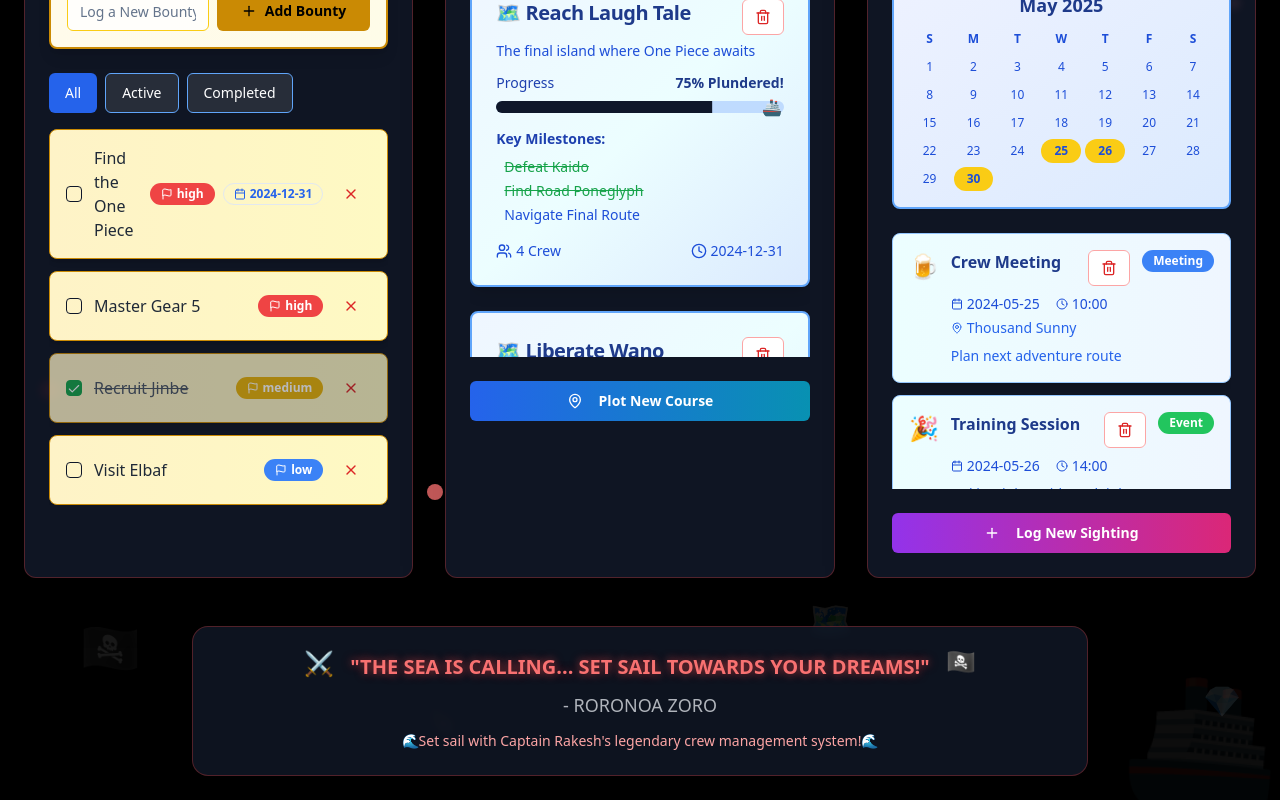
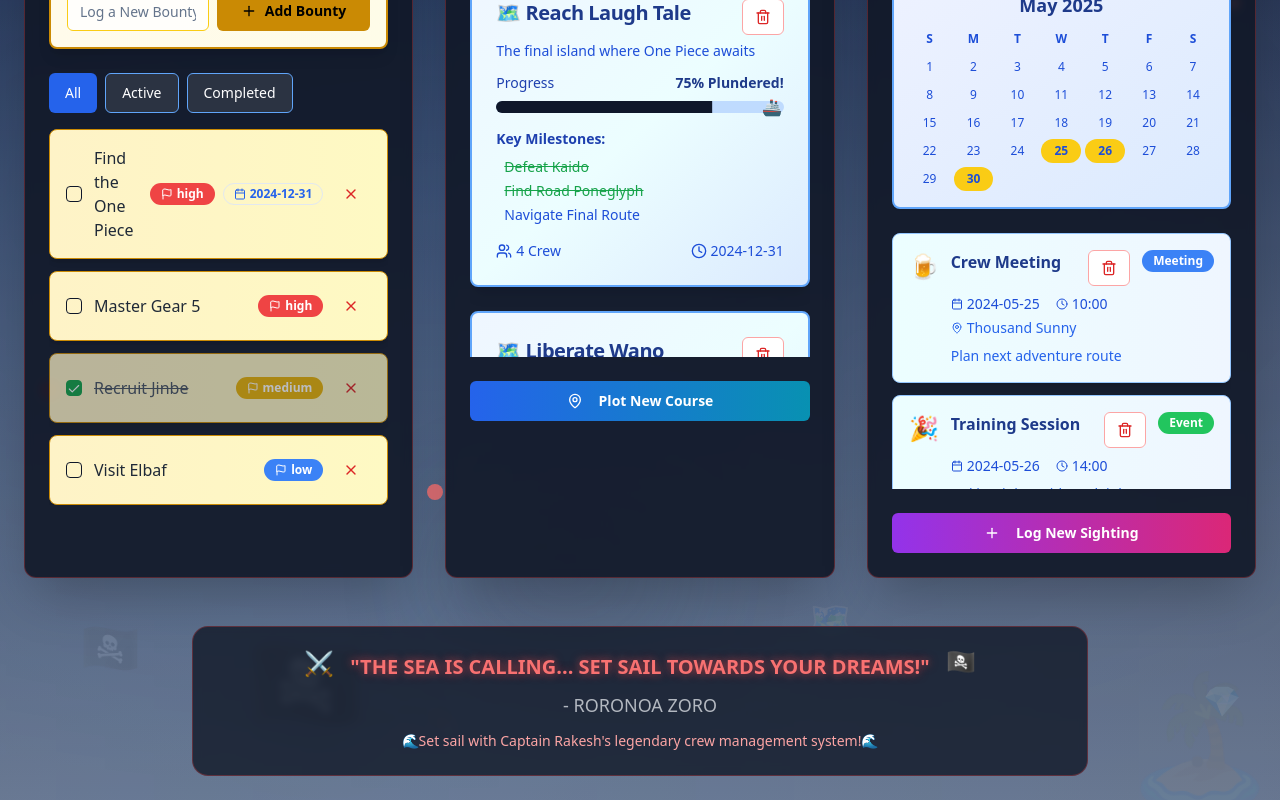
Before and after one commit to Rak-sh94/web-revamp-optimizer-ai, a React (Vite) app: page / in a window 1280 px wide. Shown: the part 400-1200 px from the top of the page. Built offline with nearby package versions, Linux system fonts and the light colour scheme.

Commit message:
Add Pirates of the Caribbean background
Implement a background with a black ship sailing, matching the user's request.

```diff
--- a/src/pages/Index.tsx
+++ b/src/pages/Index.tsx
@@ -287,6 +287,31 @@ const Index = () => {
                 -2px 2px 0px #000;
             }
           }
+          @keyframes ship-sail {
+            0% { transform: translateX(-200px) translateY(20px) rotate(-5deg); }
+            50% { transform: translateX(calc(50vw - 100px)) translateY(0px) rotate(0deg); }
+            100% { transform: translateX(calc(100vw + 200px)) translateY(10px) rotate(5deg); }
+          }
+          @keyframes ocean-waves {
+            0%, 100% {
+              background-position: 0% 50%;
+              opacity: 0.3;
+            }
+            50% {
+              background-position: 100% 50%;
+              opacity: 0.5;
+            }
+          }
+          @keyframes mist-float {
+            0%, 100% {
+              transform: translateX(0px) translateY(0px);
+              opacity: 0.1;
+            }
+            50% {
+              transform: translateX(30px) translateY(-10px);
+              opacity: 0.3;
+            }
+          }
           .animate-slide-in-left {
             animation: slide-in-left 0.8s ease-out;
           }
@@ -308,6 +333,15 @@ const Index = () => {
           .animate-header-glow {
             animation: header-glow 3s ease-in-out infinite;
           }
+          .animate-ship-sail {
+            animation: ship-sail 20s ease-in-out infinite;
+          }
+          .animate-ocean-waves {
+            animation: ocean-waves 8s ease-in-out infinite;
+          }
+          .animate-mist-float {
+            animation: mist-float 15s ease-in-out infinite;
+          }
           .text-stroke-header {
             color: #ef4444;
             text-shadow:
@@ -317,12 +351,42 @@ const Index = () => {
               -2px 2px 0px #000,
               0 0 10px rgba(239, 68, 68, 0.5);
           }
+          .ocean-gradient {
+            background: linear-gradient(180deg,
+              rgba(0, 0, 0, 1) 0%,
+              rgba(15, 23, 42, 0.9) 30%,
+              rgba(30, 41, 59, 0.8) 60%,
+              rgba(51, 65, 85, 0.7) 100%
+            );
+          }
         `
       }} />
 
-      <div className="min-h-screen bg-black relative overflow-hidden">
+      <div className="min-h-screen bg-black relative overflow-hidden ocean-gradient">
+        {/* Animated Ocean Waves Background */}
+        <div className="absolute inset-0 opacity-20 animate-ocean-waves"
+             style={{
+               background: `radial-gradient(ellipse at center, rgba(59, 130, 246, 0.3) 0%, transparent 70%),
+                           linear-gradient(90deg, rgba(29, 78, 216, 0.2) 0%, rgba(59, 130, 246, 0.3) 50%, rgba(29, 78, 216, 0.2) 100%)`,
+               backgroundSize: '200% 100%'
+             }}>
+        </div>
+
+        {/* Sailing Pirate Ship */}
+        <div className="absolute bottom-20 left-0 opacity-30 animate-ship-sail z-0">
+          <div className="text-8xl filter drop-shadow-2xl">🏴‍☠️</div>
+          {/* Ship wake effect */}
+          <div className="absolute -bottom-4 -right-8 text-4xl opacity-50 animate-wave-motion">〰️</div>
+          <div className="absolute -bottom-2 -right-16 text-3xl opacity-30 animate-wave-motion delay-500">〰️</div>
+        </div>
+
+        {/* Floating Mist/Fog */}
+        <div className="absolute top-32 left-1/4 w-64 h-32 bg-gray-600 rounded-full blur-3xl opacity-10 animate-mist-float"></div>
+        <div className="absolute top-48 right-1/3 w-48 h-24 bg-gray-500 rounded-full blur-3xl opacity-15 animate-mist-float delay-1000"></div>
+        <div className="absolute bottom-40 left-1/3 w-56 h-28 bg-gray-700 rounded-full blur-3xl opacity-10 animate-mist-float delay-2000"></div>
+
         {/* Enhanced Animated Background Elements */}
-        <div className="absolute inset-0 opacity-10">
+        <div className="absolute inset-0 opacity-10 z-10">
           <div className="absolute top-20 left-10 text-6xl animate-wave-motion text-red-500">🌊</div>
           <div className="absolute top-40 right-20 text-4xl animate-sparkle text-red-400">⭐</div>
           <div className="absolute bottom-32 left-20 text-5xl animate-treasure-bounce text-red-500">🏴‍☠️</div>
@@ -336,7 +400,7 @@ const Index = () => {
         </div>
 
         {/* Enhanced Floating Elements */}
-        <div className="absolute inset-0 overflow-hidden pointer-events-none">
+        <div className="absolute inset-0 overflow-hidden pointer-events-none z-10">
           <div className="absolute top-10 left-1/3 w-4 h-4 bg-red-500 rounded-full animate-ping"></div>
           <div className="absolute top-1/3 right-10 w-3 h-3 bg-red-400 rounded-full animate-bounce delay-500"></div>
           <div className="absolute bottom-1/3 left-10 w-5 h-5 bg-red-600 rounded-full animate-pulse delay-1000"></div>
@@ -345,10 +409,10 @@ const Index = () => {
           <div className="absolute bottom-1/4 left-1/3 w-4 h-4 bg-red-400 rounded-full animate-pulse delay-800"></div>
         </div>
 
-        {/* Animated Ship Silhouette */}
-        <div className="absolute bottom-0 right-0 opacity-5 text-9xl animate-float text-red-500">🚢</div>
+        {/* Distant Island Silhouette */}
+        <div className="absolute bottom-0 right-0 opacity-5 text-9xl animate-float text-red-500 z-0">🏝️</div>
 
-        <div className="relative z-10 p-6">
+        <div className="relative z-20 p-6">
           {/* Enhanced Header - Dark theme with red accents */}
           <div className="text-center mb-8">
             <div className="relative inline-block">
```
